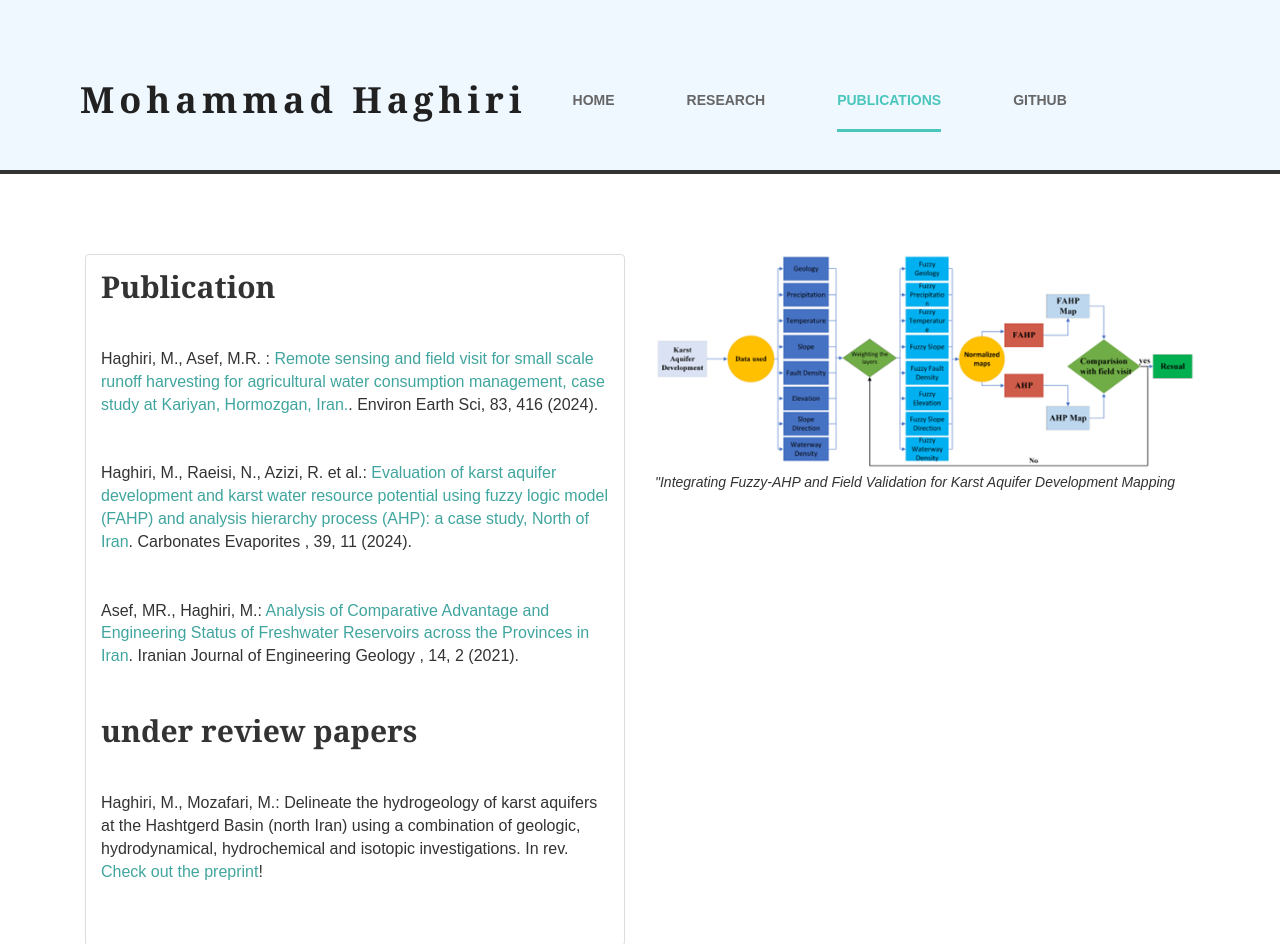
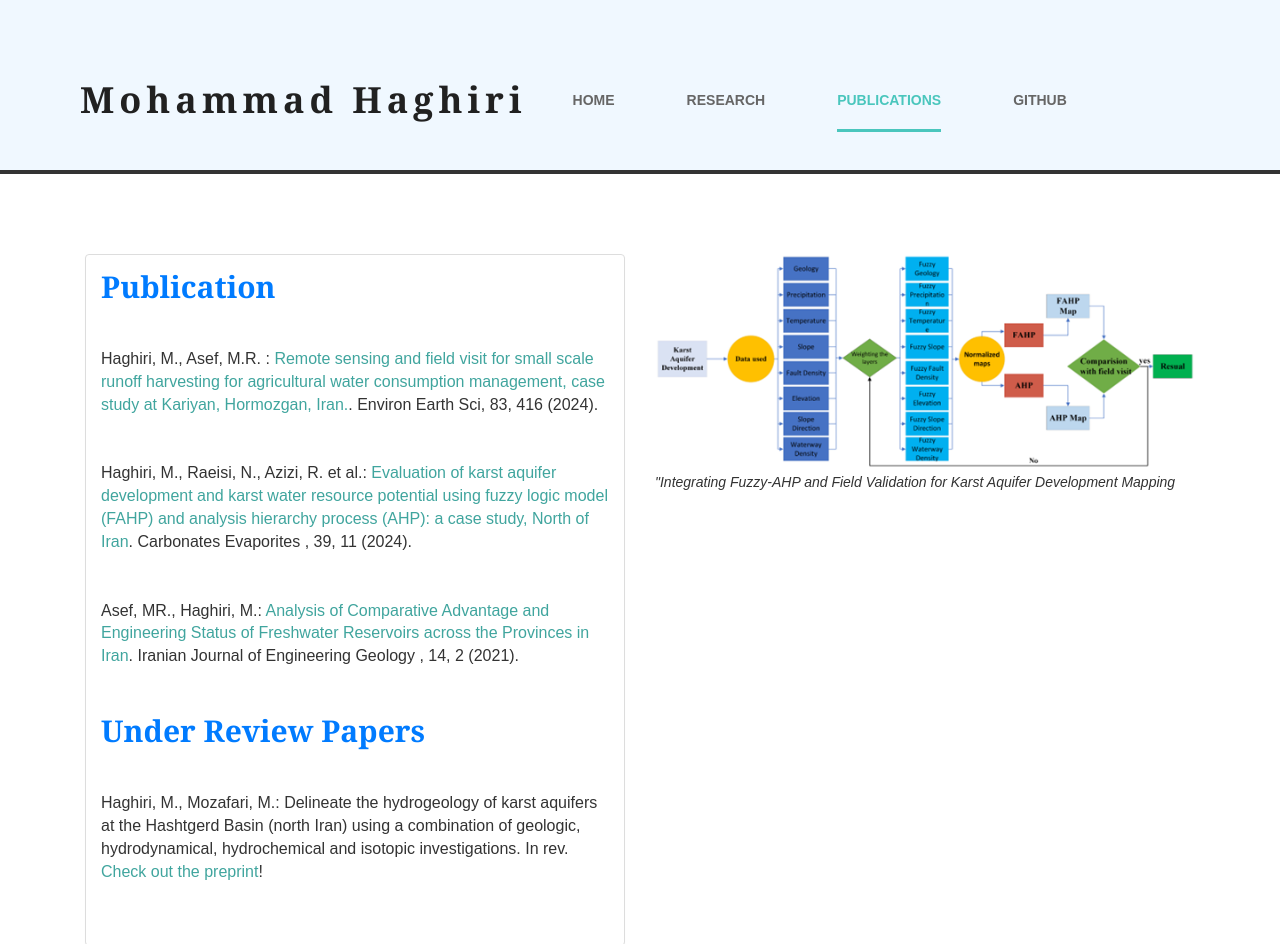
Before and after one commit to MHaghiri/MHaghiri.github.io, a plain HTML site: page publications.html in a window 1280 px wide. Shown: the top 944 px of the page. Drawn offline with Linux system fonts and the light colour scheme.

Commit message:
Update publications.html

```diff
--- a/publications.html
+++ b/publications.html
@@ -225,7 +225,7 @@ body {
                     <div class="panel panel-default">
                         <div id="collapseOne" class="panel-collapse collapse in" role="tabpanel" aria-labelledby="headingOne">
                             <div class="panel-body panel_text">
-				    <h2> Publication </h2>
+				    <h2><a href="#your-link" style="color: #007bff;">Publication</a></h2>
 				    <br><br>
 
 Haghiri, M., Asef, M.R. : <a href="https://doi.org/10.1007/s12665-024-11734-8" target="_blank"> Remote sensing and field visit for small scale runoff harvesting for agricultural water consumption management, case study at Kariyan, Hormozgan, Iran.</a>. Environ Earth Sci, 83, 416 (2024).
@@ -236,7 +236,7 @@ Asef, MR., Haghiri, M.: <a href="https://www.researchgate.net/profile/Mohammad-H
 
 
  <br><br><br>
-<h2> under review papers </h2>
+<h2><a href="#your-link" style="color: #007bff;">Under Review Papers</a></h2>
 				    <br><br>
 
 Haghiri, M., Mozafari, M.: Delineate the hydrogeology of karst aquifers at the Hashtgerd Basin (north Iran) using a combination of geologic, hydrodynamical, hydrochemical and isotopic investigations. In rev. <a href="https://link.springer.com/journal/10040" target="_blank"> Check out the preprint</a>!
```
